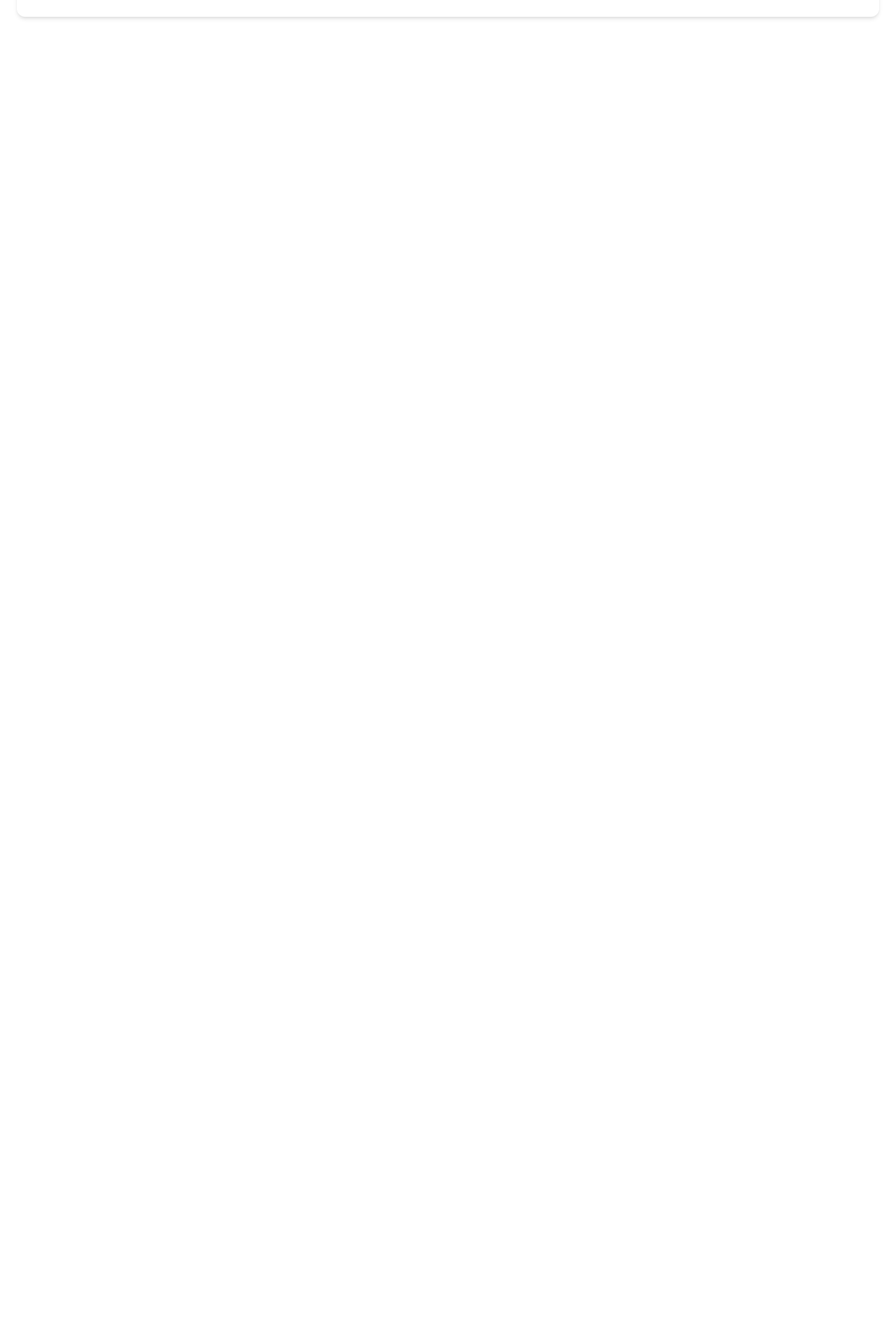
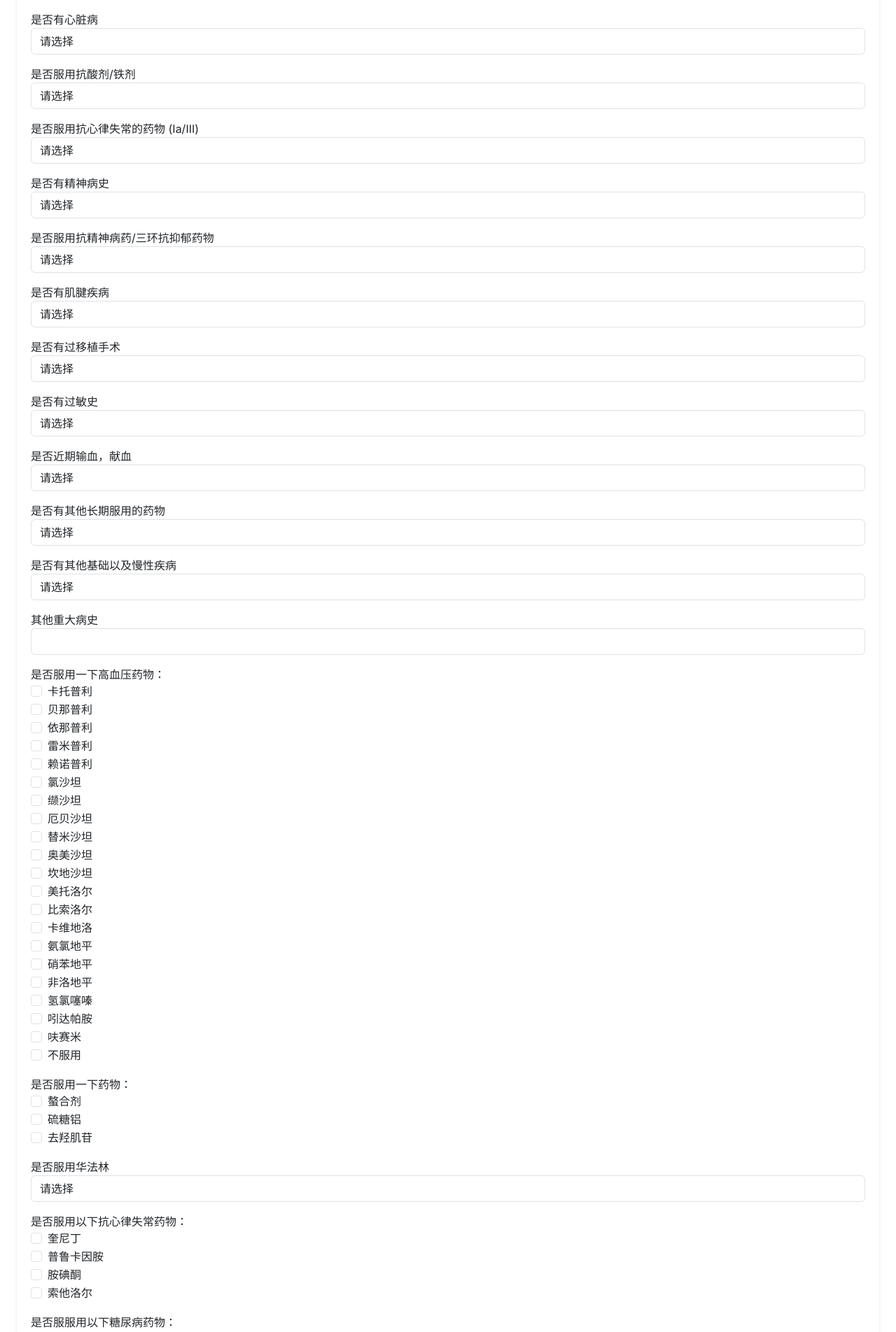
Before and after one commit to Beijing-Friendship-Hospital-Web-App/Frontend, a Next.js app: page /pre-questionnaire in a window 1280 px wide. Shown: the part 502-2406 px from the top of the page at 70% size. Before the commit the page ends 800 px from the top, so only its background shows below. Built offline with nearby package versions, Linux system fonts and the light colour scheme.

Commit message:
done with questionnaire styles, need to connect

```diff
--- a/src/app/dashboard/page.module.css
+++ b/src/app/dashboard/page.module.css
@@ -5,12 +5,9 @@
   display: flex;
   justify-content: center;
   align-items: center;
-  box-shadow: rgba(0, 0, 0, 0.1) 0px 4px 6px -1px,
-    rgba(0, 0, 0, 0.06) 0px 2px 4px -1px;
 }
 
 .grid {
-  margin-top: 1rem;
   display: grid;
   grid-template-columns: 1fr 1fr;
 }
--- a/src/app/pre-questionnaire/page.tsx
+++ b/src/app/pre-questionnaire/page.tsx
@@ -1,5 +1,6 @@
 import QuestionnaireWrapper from "@/components/QuestionnaireWrapper";
 import styles from "./page.module.css";
+import QuestionnaireInput from "@/components/QuestionnaireInput";
 
 function page() {
   return (
@@ -16,38 +17,113 @@ function page() {
           />
         </div>
 
-        <div className="form-group">
-          <label htmlFor="q2">是否有高血压/家族史</label>
-          <select className="form-control" id="q2">
-            <option disabled selected>
-              请选择
-            </option>
-            <option>是</option>
-            <option>否</option>
-          </select>
-        </div>
-
-        <div className="form-group">
-          <label htmlFor="q3">是否有糖尿病/家族史</label>
-          <select className="form-control" id="q3">
-            <option disabled selected>
-              请选择
-            </option>
-            <option>是</option>
-            <option>否</option>
-          </select>
-        </div>
-
-        <div className="form-group">
-          <label htmlFor="q3">是否有过肺结核</label>
-          <select className="form-control" id="q3">
-            <option disabled selected>
-              请选择
-            </option>
-            <option>是</option>
-            <option>否</option>
-          </select>
-        </div>
+        <QuestionnaireInput type="tf" label="是否有高血压/家族史" id="q2" />
+        <QuestionnaireInput type="tf" label="是否有糖尿病/家族史" id="q3" />
+        <QuestionnaireInput type="tf" label="是否有过肺结核" id="q4" />
+        <QuestionnaireInput type="tf" label="是否有过肝功能疾病" id="q5" />
+        <QuestionnaireInput type="tf" label="是否有心脏病" id="q6" />
+        <QuestionnaireInput type="tf" label="是否服用抗酸剂/铁剂" id="q7" />
+        <QuestionnaireInput
+          type="tf"
+          label="是否服用抗心律失常的药物 (Ia/III)"
+          id="q8"
+        />
+        <QuestionnaireInput type="tf" label="是否有精神病史" id="q9" />
+        <QuestionnaireInput
+          type="tf"
+          label="是否服用抗精神病药/三环抗抑郁药物"
+          id="q10"
+        />
+        <QuestionnaireInput type="tf" label="是否有肌腱疾病" id="q11" />
+        <QuestionnaireInput type="tf" label="是否有过移植手术" id="q12" />
+        <QuestionnaireInput type="tf" label="是否有过敏史" id="q13" />
+        <QuestionnaireInput type="tf" label="是否近期输血，献血" id="q14" />
+        <QuestionnaireInput
+          type="tf"
+          label="是否有其他长期服用的药物"
+          id="q15"
+        />
+        <QuestionnaireInput
+          type="tf"
+          label="是否有其他基础以及慢性疾病"
+          id="q16"
+        />
+        <QuestionnaireInput type="text" label="其他重大病史" id="q17" />
+        <QuestionnaireInput
+          type="checkbox"
+          label="是否服用一下高血压药物："
+          data={[
+            "卡托普利",
+            "贝那普利",
+            "依那普利",
+            "雷米普利",
+            "赖诺普利",
+            "氯沙坦",
+            "缬沙坦",
+            "厄贝沙坦",
+            "替米沙坦",
+            "奥美沙坦",
+            "坎地沙坦",
+            "美托洛尔",
+            "比索洛尔",
+            "卡维地洛",
+            "氨氯地平",
+            "硝苯地平",
+            "非洛地平",
+            "氢氯噻嗪",
+            "吲达帕胺",
+            "呋赛米",
+            "不服用",
+          ]}
+          id="q18"
+        />
+        <QuestionnaireInput
+          type="checkbox"
+          label="是否服用一下药物："
+          data={["螯合剂", "硫糖铝", "去羟肌苷"]}
+          id="q19"
+        />
+        <QuestionnaireInput type="tf" label="是否服用华法林" id="q20" />
+        <QuestionnaireInput
+          type="checkbox"
+          label="是否服用以下抗心律失常药物："
+          data={["奎尼丁", "普鲁卡因胺", "胺碘酮", "索他洛尔"]}
+          id="q21"
+        />
+        <QuestionnaireInput
+          type="checkbox"
+          label="是否服服用以下糖尿病药物："
+          data={[
+            "优降糖",
+            "胰岛素",
+            "格列本脲",
+            "甲苯黄丁脲",
+            "格列呲嗪",
+            "瑞格列奈",
+            "那格列奈",
+            "二双甲胍",
+            "阿卡波糖",
+            "呲格列酮",
+            "罗格列酮",
+            "艾塞那肽",
+            "利拉鲁肽",
+            "阿必鲁肽",
+            "度拉糖肽",
+            "阿格列汀",
+            "西他列汀",
+            "沙格列汀",
+            "利拉利汀",
+            "坎格列嗪",
+            "达格列净",
+            "恩格列净",
+          ]}
+          id="q22"
+        />
+        <QuestionnaireInput
+          type="tf"
+          label="是否服用其他治疗基础病的药物"
+          id="q23"
+        />
 
         <button
           type="submit"
--- /dev/null
+++ b/src/components/QuestionnaireInput.module.css
@@ -0,0 +1,4 @@
+.form-group {
+  width: 100%;
+  max-width: 280px;
+}
--- /dev/null
+++ b/src/components/QuestionnaireInput.tsx
@@ -0,0 +1,79 @@
+"use client";
+
+import React, { useState } from "react";
+import "bootstrap/dist/css/bootstrap.css";
+import styles from "./QuestionnaireInput.module.css";
+
+// type has values {"text" (default), "tf", 'checkbox', "number", "multichoice"}
+function QuestionnaireInput({ id, label, placeholder, type, data }: any) {
+  const [selectedTf, setSelectedTf]: [string, any] = useState("");
+
+  if (type === "checkbox") {
+    return (
+      <div>
+        <label>{label}</label>
+        {data.map((item: string) => (
+          <div className="form-check">
+            <input
+              className="form-check-input"
+              type="checkbox"
+              value={item}
+              id={item}
+            />
+            <label className="form-check-label" htmlFor={item}>
+              {item}
+            </label>
+          </div>
+        ))}
+      </div>
+    );
+  }
+
+  if (type === "tf") {
+    return (
+      <>
+        <div className="form-group">
+          <label htmlFor={id}>{label}</label>
+          <select
+            className="form-control"
+            id={id}
+            value={selectedTf}
+            onChange={(event) => {
+              setSelectedTf(event.target.value);
+            }}
+          >
+            <option disabled value="">
+              请选择
+            </option>
+            <option value="yes">是</option>
+            <option value="no">否</option>
+          </select>
+        </div>
+        {selectedTf !== "" && (
+          <div className="form-group">
+            <textarea
+              className="form-control"
+              id={id + "_remark"}
+              rows={5}
+              placeholder="请解释"
+            ></textarea>
+          </div>
+        )}
+      </>
+    );
+  }
+
+  return (
+    <div className="form-group">
+      <label htmlFor={id}>{label}</label>
+      <input
+        type="number"
+        className="form-control"
+        id={id}
+        placeholder={placeholder}
+      />
+    </div>
+  );
+}
+
+export default QuestionnaireInput;
```
